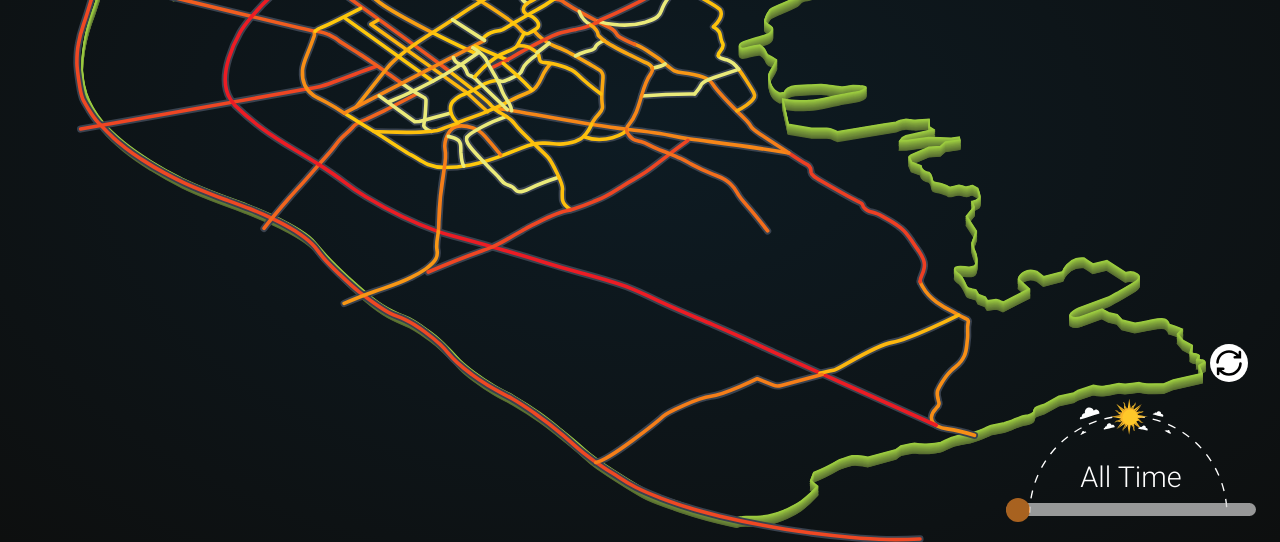
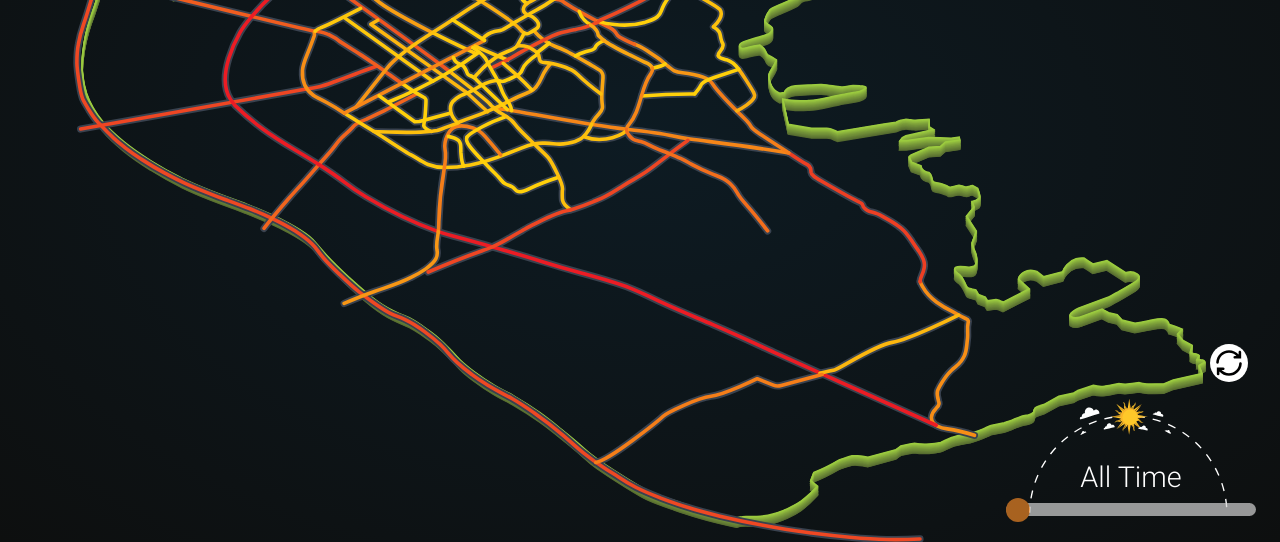
Before and after one commit to vincenthend/trafficviz, a plain HTML site: page index.html in a window 1280 px wide. Shown: the part 258-800 px from the top of the page. Drawn offline with Linux system fonts and the light colour scheme.

Commit message:
Fixed weird coloring

```diff
--- a/index.html
+++ b/index.html
@@ -103,7 +103,7 @@
 
 				// Fix stroke size
 				var dataLine = d3.selectAll("#RoadLine > *").attr("stroke-width",5);
-				var dataLine = d3.selectAll("#DataLine > *").attr("stroke-width",2.5);
+				var dataLine = d3.selectAll("#DataLine > *").attr("stroke-width",2.5).attr("stroke","#ffd00a");
 
 				// Set starting road color
 				setRoadColor(-1);
```
